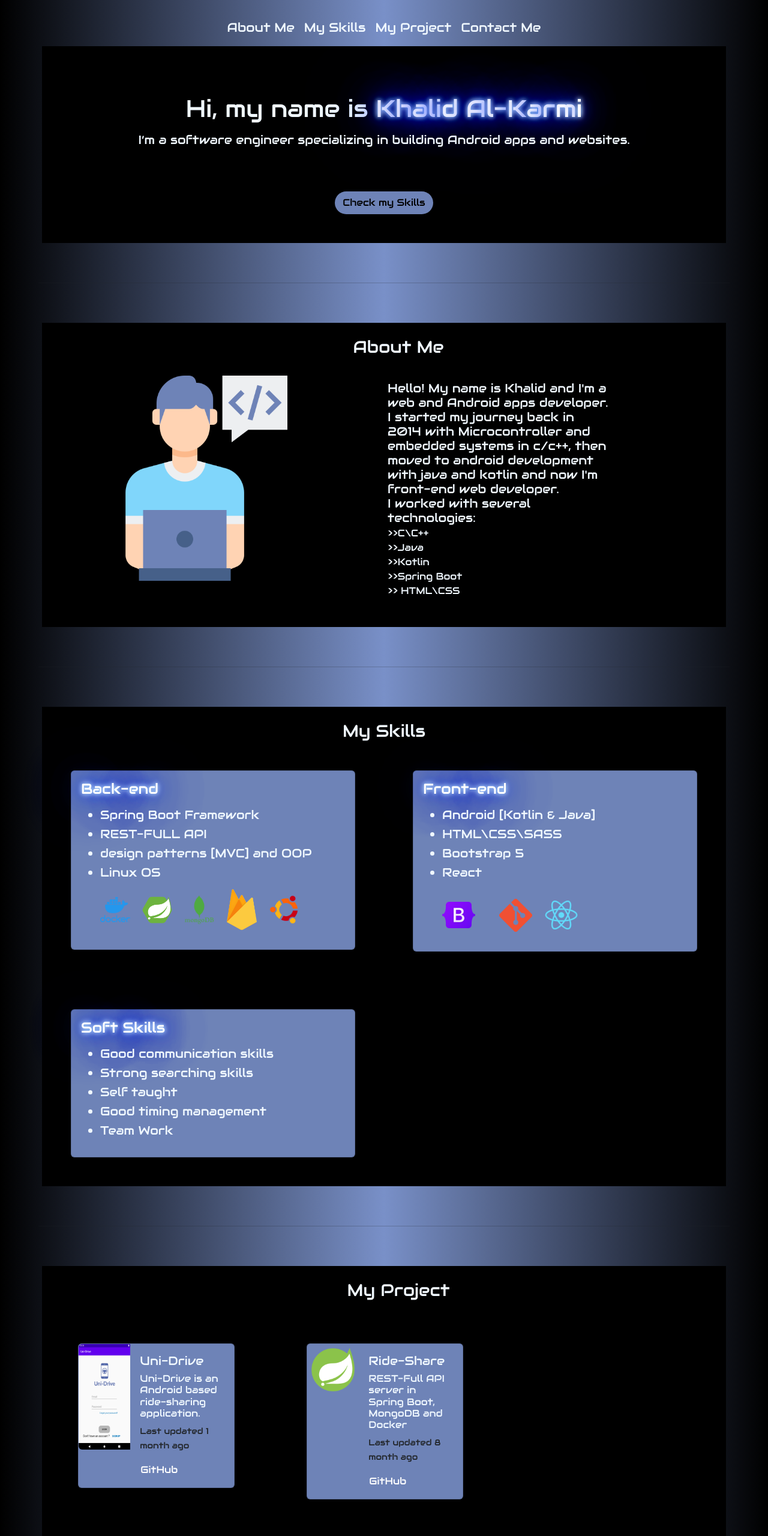
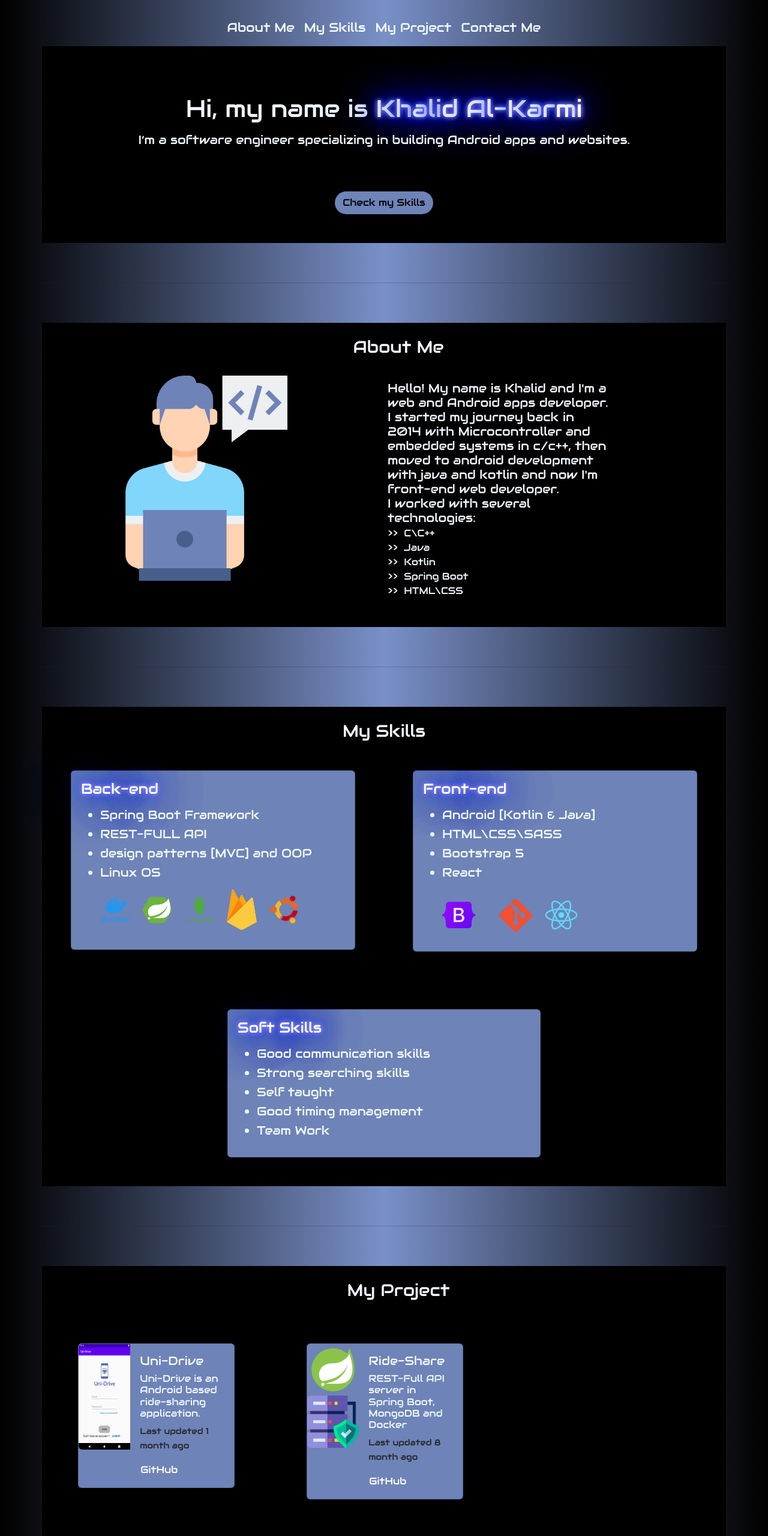
Before and after one commit to khalledalkarmi/Portfolio, a plain HTML site: page index.html in a window 1280 px wide. Shown: the top 2560 px of the page at 60% size. Drawn offline with nearby package versions, Linux system fonts and the light colour scheme.

Commit message:
edit text hero, card size, add server image, edit readme file

```diff
--- a/index.html
+++ b/index.html
@@ -16,13 +16,7 @@
 
     <title>Portfolio</title>
 </head>
-<!-- TODO: make the website responsive -->
-<!-- TODO: add styles -->
-<!-- TODO: fix my skills -->
-<!-- TODO: add media to handel sm device  -->
-<!-- TODO: move inline CSS to external sheet  -->
-<!-- TODO: add custom padding and margin to bs5  -->
-<!-- TODO: add WhatsApp href  -->
+
 
 <body class="linerBackgroundColor" style="font-family: Audiowide, sans-serif; ">
     <!-- JavaScript Bundle with Popper -->
@@ -33,10 +27,9 @@
     <script>
         AOS.init({ duration: 1200 });
     </script>
-    <!-- FIXME:  -->
 
     <header>
-        <!-- FIXME:  nav bar -->
+
         <nav class="navbar navbar-expand-lg linerBackgroundColor">
             <div class="container-fluid ">
                 <button class="navbar-toggler" type="button" data-bs-toggle="collapse"
@@ -73,13 +66,13 @@
         <div class="container mh-100 bg-black" id="home" style="color: aliceblue; ">
             <div class="row row-cols-auto ">
                 <div class="col-lg-12 col-md-12 text-center" style="margin-top:5rem;">
-                    <span class="h1">Hi, my name is <span class="neonText"> <span class="hoverSacle">K</span><span
-                                class="hoverSacle">h</span><span class="hoverSacle">a</span><span
-                                class="hoverSacle">l</span><span class="hoverSacle">i</span><span
-                                class="hoverSacle">d</span> <span class="hoverSacle">A</span><span
-                                class="hoverSacle">l-</span><span class="hoverSacle">K</span><span
-                                class="hoverSacle">a</span><span class="hoverSacle">r</span><span
-                                class="hoverSacle">m</span><span class="hoverSacle">i</span>
+                    <span class="h1">Hi, my name is <span class="neonText"> <span class="">K</span><span
+                                class="">h</span><span class="">a</span><span
+                                class="">l</span><span class="">i</span><span
+                                class="">d</span> <span class="">A</span><span
+                                class="">l-</span><span class="">K</span><span
+                                class="">a</span><span class="">r</span><span
+                                class="">m</span><span class="">i</span>
                 </div>
             </div>
             <div class="row ">
@@ -119,11 +112,11 @@
                         I worked with several technologies:
                         <br>
                         <span class="h6">
-                            >>C\C++ <br>
-                            >>Java <br>
-                            >>Kotlin <br>
-                            >>Spring Boot <br>
-                            >> HTML\CSS
+                            >>&nbsp; C\C++ <br>
+                            >>&nbsp; Java <br>
+                            >>&nbsp; Kotlin <br>
+                            >>&nbsp; Spring Boot <br>
+                            >>&nbsp; HTML\CSS
                         </span>
                     </p>
                     <div class="br-50"></div>
@@ -187,8 +180,8 @@
                         </div>
                     </div>
                 </div>
-                <div class="col-lg-6 col-md-12 col-sm-12 p-5">
-                    <div class="card mx-sm-auto justify-content-sm-center" style="background-color: #6e83b7; ">
+                <div class="col-lg-12 col-md-12 col-sm-12 p-5 justify-content-center">
+                    <div class="card col-lg-6 col-md-6 col-sm-12 mx-sm-auto justify-content-sm-center" style="background-color: #6e83b7; ">
                         <div class="card-body">
                             <h5 class="card-title h4 neonText">Soft Skills</h5>
                             <p class="card-text">
@@ -219,7 +212,7 @@
                     <div class="card mb-3 " style="max-width: 540px; background-color: #6e83b7;">
                         <div class="row g-0">
                             <div class="col-md-4 col-sm-4">
-                                <img src="./images/UniDrivr.png" class="img-fluid rounded-start" alt="...">
+                                <img src="./images/UniDrivr.png" class="img-fluid rounded-start smallImage" alt="...">
                             </div>
                             <div class="col-md-8 col-sm-8">
                                 <div class="card-body">
@@ -239,7 +232,8 @@
                     <div class="card mb-3" style="max-width: 540px;  background-color: #6e83b7;">
                         <div class="row g-0">
                             <div class="col-md-4 col-sm-4">
-                                <img src="./images/SpringBoot.png" class="img-fluid rounded-start" alt="...">
+                                <img src="./images/SpringBoot.png" class="img-fluid rounded-start smallImage" alt="...">
+                                <img src="./images/server.png" class="img-fluid rounded-start smallImage" alt="...">
                             </div>
                             <div class="col-md-8  col-sm-8">
                                 <div class="card-body">
@@ -261,7 +255,7 @@
                     <div class="card mb-3" style="max-width: 540px;  background-color: #6e83b7;">
                         <div class="row g-0">
                             <div class="col-md-4 col-sm-4">
-                                <img src="./images/Portfolio.png" class="img-fluid rounded-start" alt="...">
+                                <img src="./images/Portfolio.png" class="img-fluid rounded-start smallImage" alt="...">
                             </div>
                             <div class="col-md-8  col-sm-8">
                                 <div class="card-body">
@@ -306,8 +300,3 @@
 </body>
 
 </html>
-
-<!-- TODO: navbar -->
-<!-- TODO: about me -->
-<!-- TODO: my skills -->
-<!-- TODO: my project -->
--- a/style/style.css
+++ b/style/style.css
@@ -45,16 +45,8 @@ nav li {
 }
 
 .neonText {
+    animation: flicker 1.5s infinite alternate;
     color: #fff;
-    text-shadow:
-        0 0 7px rgb(130, 191, 248),
-        0 0 10px #fff,
-        0 0 21px rgb(0, 38, 255),
-        0 0 42px rgb(0, 68, 255),
-        0 0 82px rgb(0, 68, 255),
-        0 0 92px rgb(0, 68, 255),
-        0 0 102px rgb(0, 68, 255),
-        0 0 151px rgb(0, 68, 255);
 }
 
 .buttonHover {
@@ -84,6 +76,23 @@ nav li {
         0 0 102px rgb(0, 255, 98),
         0 0 151px rgb(0, 255, 38)
 }
+
+@keyframes flicker {
+    0%, 18%, 22%, 25%, 53%, 57%, 100% {
+      text-shadow:
+      0 0 7px rgb(68, 171, 255),
+      0 0 10px rgb(255, 68, 255),
+      0 0 21px rgb(0, 68, 255),
+      0 0 42px rgb(0, 68, 255),
+      0 0 82px rgb(0, 68, 255),
+      0 0 92px rgb(0, 68, 255),
+      0 0 102px rgb(0, 68, 255),
+      0 0 151px rgb(0, 68, 255)
+    }
+    20%, 24%, 55% {
+      text-shadow: none;
+    }
+  }
 
 .hoverSacle {
     transition: all .2s ease-in-out;
@@ -125,3 +134,10 @@ nav li {
         0 0 102px rgb(0, 68, 255),
         0 0 151px rgb(0, 68, 255);
 }
+
+@media screen and (max-width: 480px) {
+    .smallImage {
+        width: 20%;
+    }
+
+}
```
Also changed, not shown: images/server.png (added), 1 other file.
